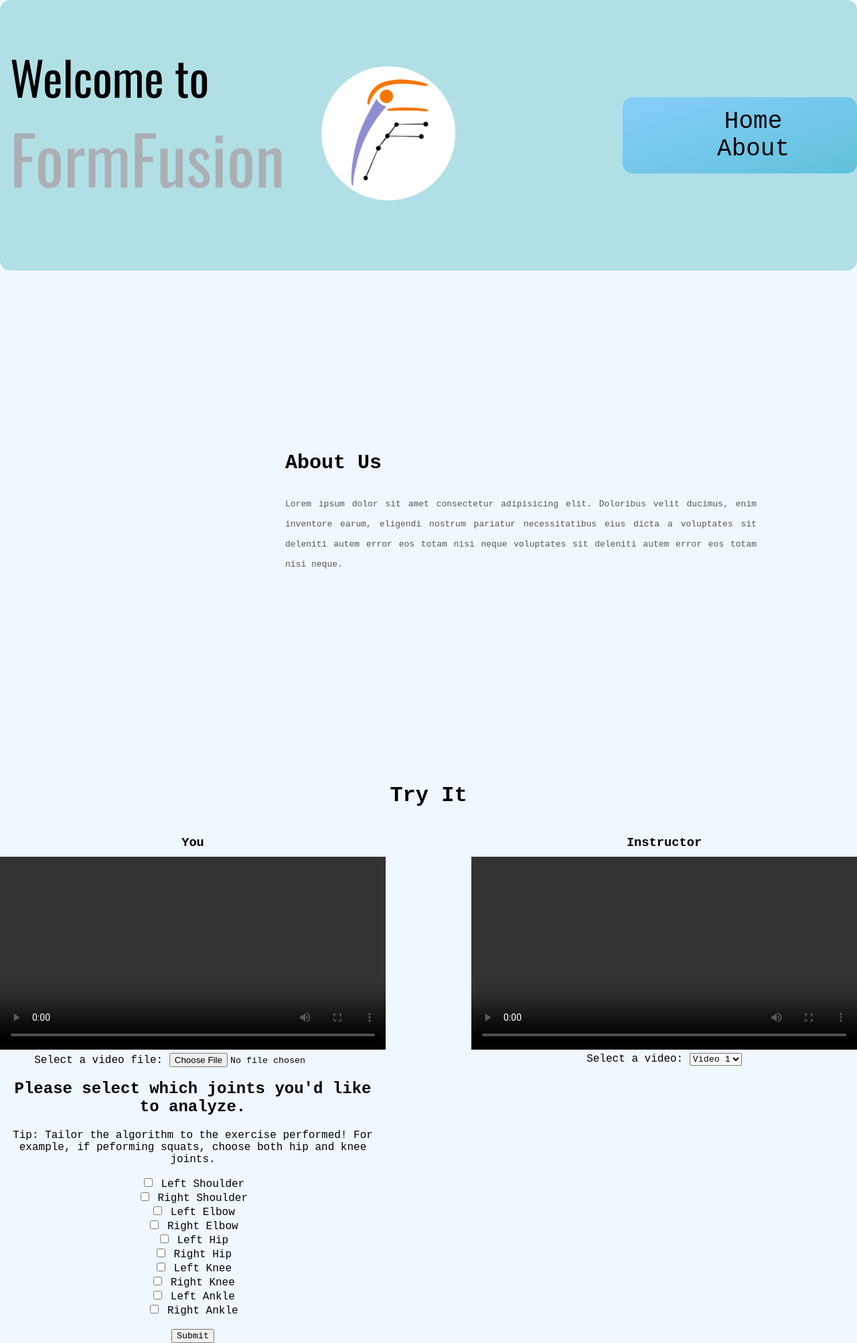
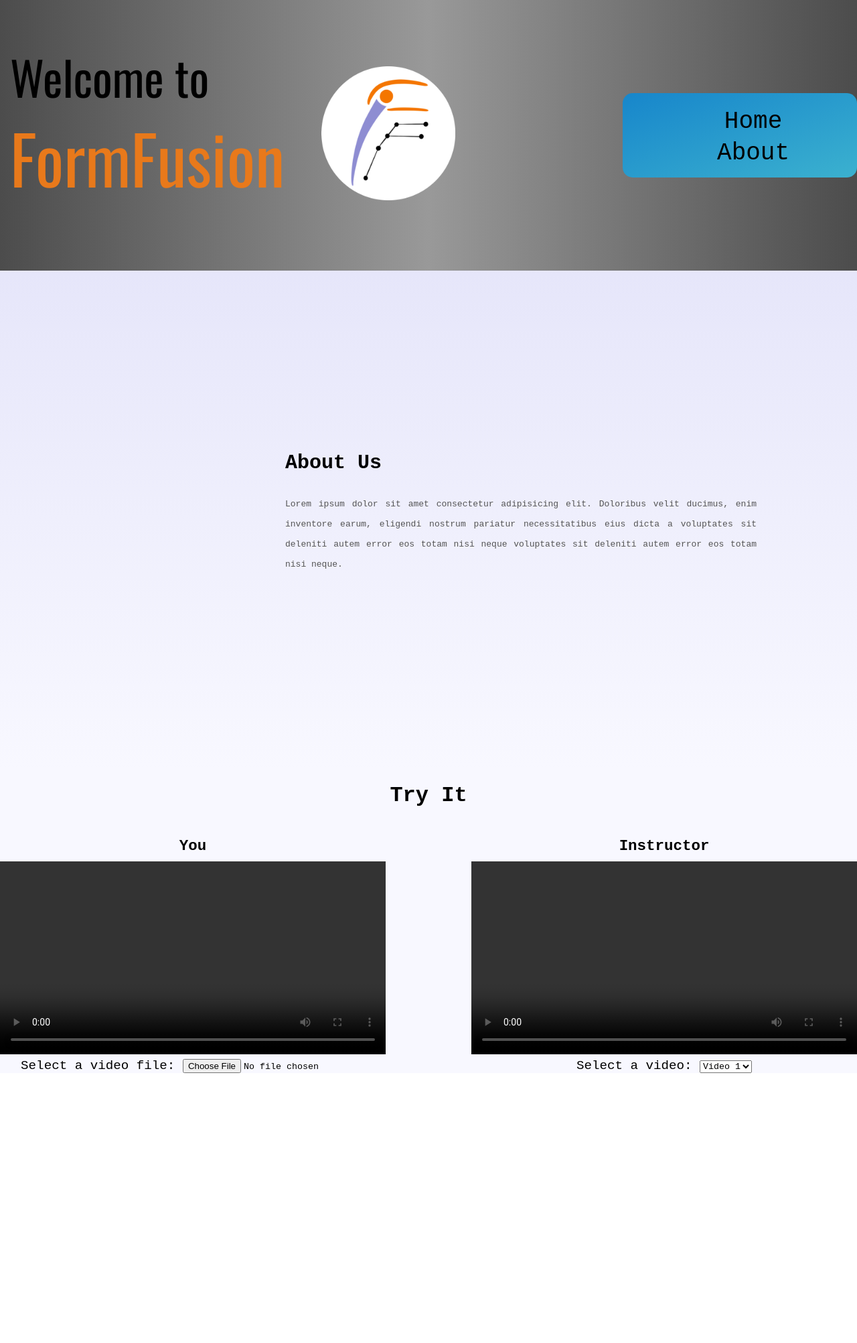
Before and after one commit to AdityaBoddepalli/Form-Fusion, a Flask app: page / in a window 1280 px wide. Shown: the whole page at 67% size. After the commit the page ends 1602 px from the top, so only its background shows below. Run offline with Flask 2, Linux system fonts and the light colour scheme.

Commit message:
Merge branch 'main' of https://github.com/Tony-Stark93/Form-Fusion

```diff
--- a/app/static/css/style.css
+++ b/app/static/css/style.css
@@ -8,7 +8,6 @@ html {
 
 body {
   margin: 0px;
-  background-color:#F0F8FF;
 }
 
 #logo {
@@ -32,24 +31,23 @@ body {
   color: #FFFFFF;
   font-weight: normal;
 
-  animation: color-change 7s infinite;
+  animation: color-change 10s infinite;
 }
 
 @keyframes color-change {
-  0% { color:#B0B0B0;}
-  25% { color: #1E90FF;}
-  50% { color: #191970;}
-  75% { color: #1E90FF;}
-  100% { color: #B0B0B0;}
+  0% { color:#1786cb;}
+  25% { color: #EF7509;}
+  50% { color: #A29FD3;}
+  75% { color: #EF7509;}
+  100% { color: #1786cb;}
 }
 
 .landing {
   display: flex;
   justify-content: center;
-  background-color: #B0E0E6;
+  /*background-color: #B0E0E6;*/
+  background: linear-gradient(to right, #4C4C4C, #999, #4C4C4C);
   align-items: center;
-  border-radius: 15px;
-
 }
 
 .topnav{
@@ -57,13 +55,14 @@ body {
   border-radius: 15px;
   margin: 0 auto;
   text-align: center;
-  background-image: linear-gradient(to bottom right, #87CEFA, #60c1da);
+  background-image: linear-gradient(to bottom right, #1786cb, #3bb1cf);
 }
 
 .topnav ul li {
   margin: 0 15px;
   display: inline-block;
   font-size: 30px;
+  font-family: 'Oswald', sans-serif;
 }
 
 .topnav ul li a:hover {
@@ -78,10 +77,19 @@ body {
   transition: all 0.3s ease-out;
 }
 
-#abt{
+.container{
+  display: flex;
+  flex-direction: column;
+  height: 200vh;
+}
+
+
+.abt{
   background-size: 55%;
   overflow: hidden;
   padding:100px 0;
+  /*background-color: lavender;*/
+  background: linear-gradient(to bottom, lavender, ghostwhite) ;
 }
 
 .inner-container{
@@ -104,7 +112,7 @@ body {
   margin-bottom: 40px;
 }
 
-#tryit{
+.tryit{
   border: 10px black ;
   margin: 20px;
   text-align: center;
@@ -118,6 +126,7 @@ body {
 .video-box {
   width: 45%;
   text-align: center;
+  font-size: larger;
 }
 
 .video-title {
@@ -127,3 +136,13 @@ body {
 video {
   width: 100%;
 }
+
+.videoContainer video
+{
+  max-width: 100%;
+  max-height: 100%;
+}
+
+.upload{
+  background-color:ghostwhite;
+}
--- a/app/templates/index.html
+++ b/app/templates/index.html
@@ -25,7 +25,8 @@
             </div>
         </nav>
     </div>
-    <div id="abt">
+    <div class="container">
+        <div class="abt">
             <div class="inner-container">
                 <h1>About Us</h1>
                 <p class="text">
@@ -33,47 +34,24 @@
                 </p>
             </div>
         </div>
-    <div id="tryit">
+
+        <div class="upload">
+            <div class="tryit">
                 <h1>
                     Try It
                 </h1>
             </div>
+
             <div class="video-container">
                 <div class="video-box">
                     <h3 class="video-title">You</h3>
                     <video id="client" controls></video>
+
                     <form>
                         <label for="video-file">Select a video file:</label>
                         <input type="file" id="video-file" accept="video/*">
                     </form>
-            <h2>Please select which joints you'd like to analyze.</h2>
-            <p>
-                Tip: Tailor the algorithm to the exercise performed! For example, if
-                peforming squats, choose both hip and knee joints.
-            </p>
-            <form action="/jointsForm">
-                <input type="checkbox" id="joint1" name="shoulderLeft" value="shoulderLeft">
-                <label for="joint1"> Left Shoulder</label><br>
-                <input type="checkbox" id="joint2" name="shoulderRight" value="shoulderRight">
-                <label for="joint2"> Right Shoulder</label><br>
-                <input type="checkbox" id="joint3" name="ElbowLeft" value="ElbowLeft">
-                <label for="joint3"> Left Elbow</label><br>
-                <input type="checkbox" id="joint4" name="ElbowRight" value="ElbowRight">
-                <label for="joint4"> Right Elbow</label><br>
-                <input type="checkbox" id="joint5" name="HipLeft" value="HipLeft">
-                <label for="joint5"> Left Hip</label><br>
-                <input type="checkbox" id="joint6" name="HipRight" value="HipRight">
-                <label for="joint6"> Right Hip</label><br>
-                <input type="checkbox" id="joint7" name="KneeLeft" value="KneeLeft">
-                <label for="joint7"> Left Knee</label><br>
-                <input type="checkbox" id="joint8" name="KneeRight" value="KneeRight">
-                <label for="joint8"> Right Knee</label><br>
-                <input type="checkbox" id="joint9" name="AnkleLeft" value="AnkleLeft">
-                <label for="joint9"> Left Ankle</label><br>
-                <input type="checkbox" id="joint10" name="AnkleRight" value="AnkleRight">
-                <label for="joint10"> Right Ankle</label><br><br>
-                <input type="submit" value="Submit">
-              </form>
+
                     <script>
                         const input = document.querySelector('#video-file');
                         const cl_vid = document.querySelector('#client');
@@ -110,7 +88,8 @@
                 </div>
             </div>
 
-
+        </div>
+    </div>
 </div>
 
 </body>
```
Lines whose indentation alone changed are shown as unchanged.
